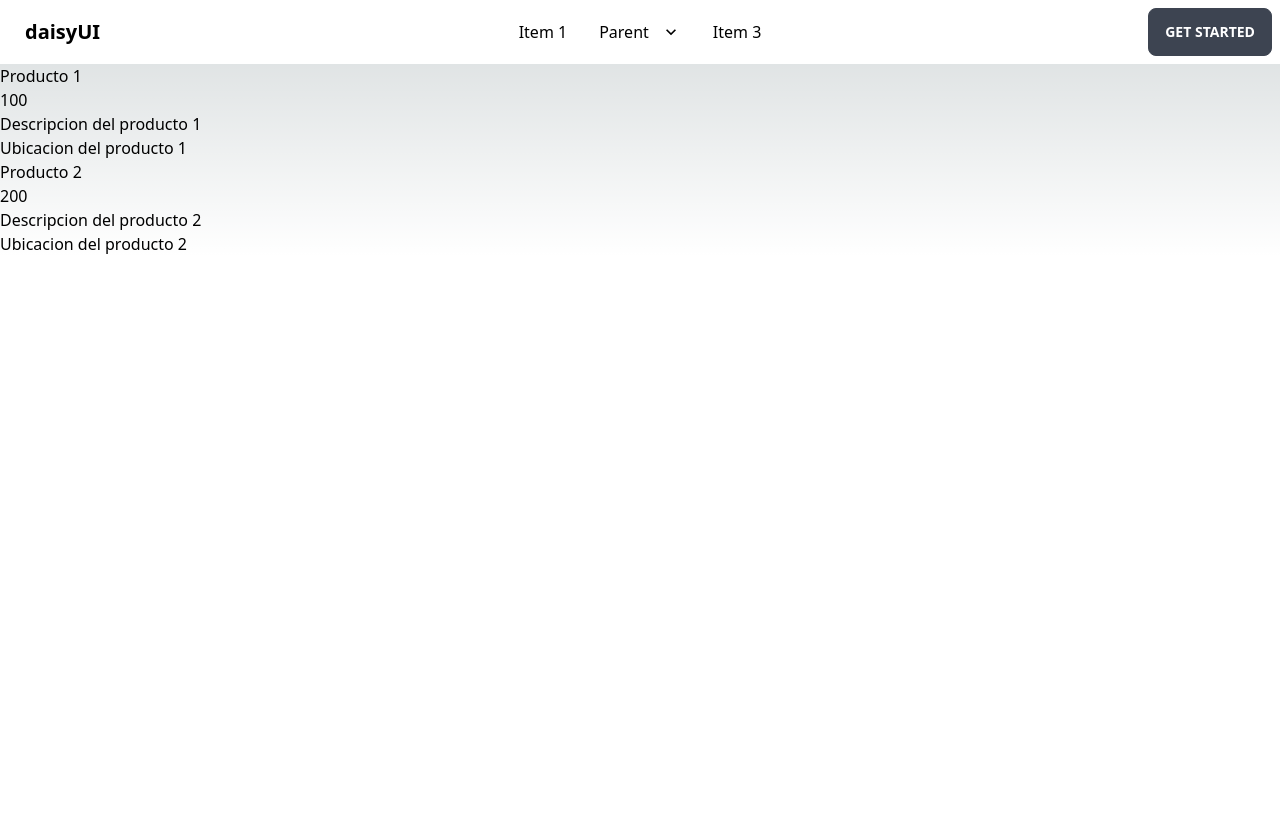
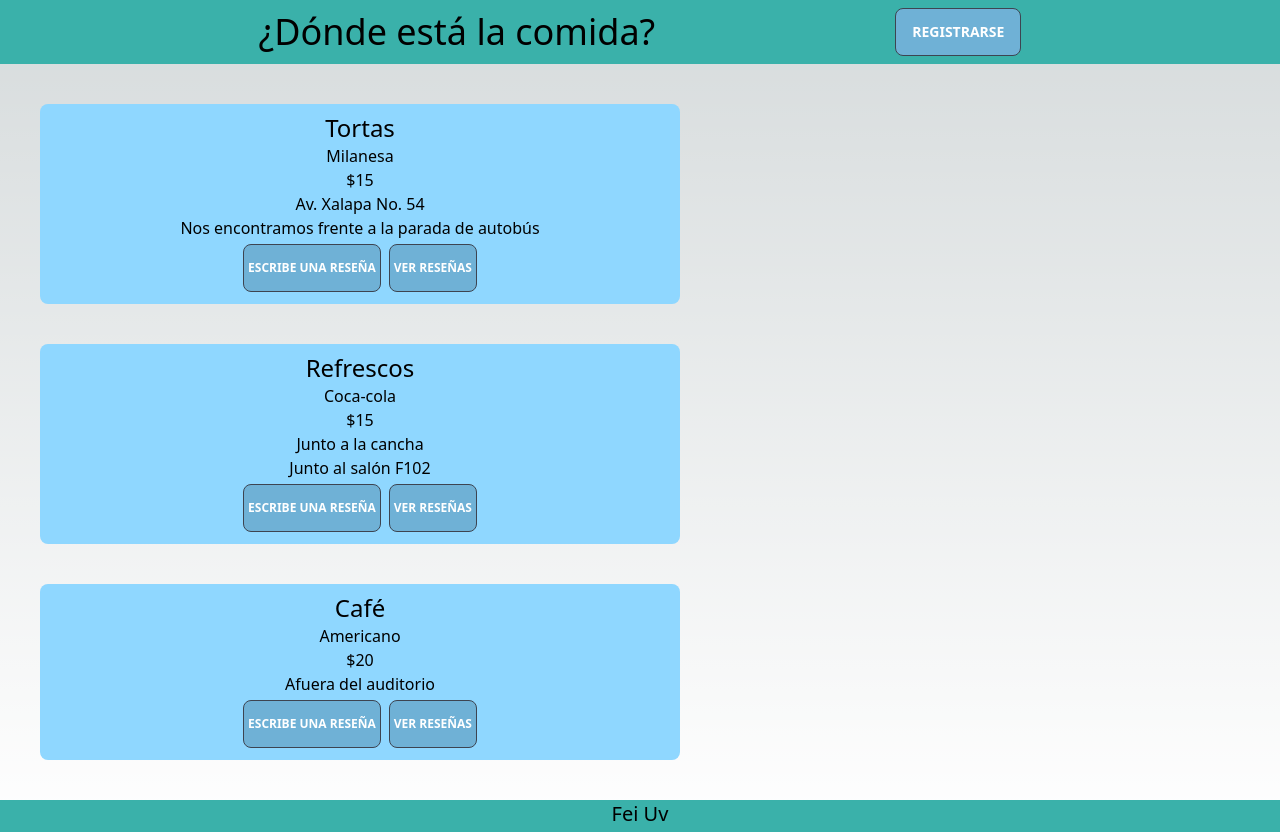
Before and after one commit to SirRobert-1/FindFood, a Next.js app: page /productos in a window 1280 px wide. Before the commit the page ends 800 px from the top, so only its background shows below. Built offline with nearby package versions, Linux system fonts and the light colour scheme.

Commit message:
feat:Avances en todas las secciones

```diff
--- a/src/components/CardProducto.jsx
+++ /dev/null
@@ -1,32 +0,0 @@
-import React from "react";
-
-export default function CardProducto() {
-  return (
-    <div>
-      <div class="bg-cardFood flex flex-col items-center rounded-xl w-3/4 md:w-2/5 m-auto p-5 mb-5">
-        <h1 class="text-2xl md:3xl mb-5">Tortas</h1>
-        <div class="mb-5">
-          <div class="flex flex-row">
-            <p class="mr-10">Milanesa</p>
-            <span>$20</span>
-          </div>
-          <div class="flex flex-row">
-            <p class="mr-10">Pastor</p>
-            <span>$20</span>
-          </div>
-          <div class="flex flex-row">
-            <p class="mr-10">Salchicha</p>
-            <span>$15</span>
-          </div>
-        </div>
-        <p>Avenida Xalapa No. 54</p>
-        <div class="mt-5">
-          <button class="bg-boton rounded-lg mr-5 p-1.5">
-            Escribe una reseña
-          </button>
-          <button class="bg-boton rounded-lg p-1.5">Ver reseñas</button>
-        </div>
-      </div>
-    </div>
-  );
-}
--- a/src/components/EditarPro.jsx
+++ b/src/components/EditarPro.jsx
@@ -3,7 +3,40 @@ import React from "react";
 export default function editarPro() {
   return (
     <div>
-      <h1>Editar producto</h1>
+      <div class="bg-cardFood w-3/4 md:w-2/5 px-5 rounded-xl">
+        <h1 class="text-center text-2xl md:text-3xl mb-10">
+          Edita tu producto
+        </h1>
+        <div class="flex flex-col items-center mb-10">
+          <input
+            type="text"
+            placeholder="Título"
+            className="input input-bordered w-full max-w-xs"
+          />
+          <div class="flex flex-col md:flex-row">
+            <input
+              type="text"
+              placeholder="Productos"
+              className="input input-bordered w-full max-w-xs"
+            />
+            <input
+              type="text"
+              placeholder="Precio"
+              className="input input-bordered w-full max-w-xs"
+            />
+          </div>
+          <input
+            type="text"
+            placeholder="Ubicación"
+            className="input input-bordered w-full max-w-xs"
+          />
+          <textarea
+            placeholder="Bio"
+            className="textarea textarea-bordered textarea-lg w-full max-w-xs"
+          ></textarea>
+          <button className="btn bg-boton text-white">Subir cambios</button>
+        </div>
+      </div>
     </div>
   );
 }
--- a/src/components/Navbar.jsx
+++ b/src/components/Navbar.jsx
@@ -1,97 +1,13 @@
 import React from "react";
+import Link from "next/link";
 
 function Navbar() {
   return (
-    <div className="navbar flex bg-base-100">
-      <div className="navbar-start">
-        <div className="dropdown">
-          <label tabIndex={0} className="btn btn-ghost lg:hidden">
-            <svg
-              xmlns="http://www.w3.org/2000/svg"
-              className="h-5 w-5"
-              fill="none"
-              viewBox="0 0 24 24"
-              stroke="currentColor"
-            >
-              <path
-                strokeLinecap="round"
-                strokeLinejoin="round"
-                strokeWidth="2"
-                d="M4 6h16M4 12h8m-8 6h16"
-              />
-            </svg>
-          </label>
-          <ul
-            tabIndex={0}
-            className="menu menu-compact dropdown-content mt-3 p-2 shadow bg-base-100 rounded-box w-52"
-          >
-            <li>
-              <a>Item 1</a>
-            </li>
-            <li tabIndex={0}>
-              <a className="justify-between">
-                Parent
-                <svg
-                  className="fill-current"
-                  xmlns="http://www.w3.org/2000/svg"
-                  width="24"
-                  height="24"
-                  viewBox="0 0 24 24"
-                >
-                  <path d="M8.59,16.58L13.17,12L8.59,7.41L10,6L16,12L10,18L8.59,16.58Z" />
-                </svg>
-              </a>
-              <ul className="p-2">
-                <li>
-                  <a>Submenu 1</a>
-                </li>
-                <li>
-                  <a>Submenu 2</a>
-                </li>
-              </ul>
-            </li>
-            <li>
-              <a>Item 3</a>
-            </li>
-          </ul>
-        </div>
-        <a className="btn btn-ghost normal-case text-xl">daisyUI</a>
-      </div>
-      <div className="navbar-center hidden lg:flex">
-        <ul className="menu menu-horizontal px-1">
-          <li>
-            <a>Item 1</a>
-          </li>
-          <li tabIndex={0}>
-            <a>
-              Parent
-              <svg
-                className="fill-current"
-                xmlns="http://www.w3.org/2000/svg"
-                width="20"
-                height="20"
-                viewBox="0 0 24 24"
-              >
-                <path d="M7.41,8.58L12,13.17L16.59,8.58L18,10L12,16L6,10L7.41,8.58Z" />
-              </svg>
-            </a>
-            <ul className="p-2">
-              <li>
-                <a>Submenu 1</a>
-              </li>
-              <li>
-                <a>Submenu 2</a>
-              </li>
-            </ul>
-          </li>
-          <li>
-            <a>Item 3</a>
-          </li>
-        </ul>
-      </div>
-      <div className="navbar-end">
-        <a className="btn">Get started</a>
-      </div>
+    <div className="navbar bg-navfoot justify-around md:justify-center">
+      <h1 className="text-2xl md:text-4xl md:mr-60">¿Dónde está la comida?</h1>
+      <button className="btn bg-boton text-white">
+        <Link href="/loginVendedor">{"Registrarse"}</Link>
+      </button>
     </div>
   );
 }
--- a/src/components/ReviewPro.jsx
+++ b/src/components/ReviewPro.jsx
@@ -8,12 +8,11 @@ export default function reviewPro() {
           ¿Qué te pareció el servicio?
         </h1>
         <div class="flex flex-col items-center">
-          <input
-            type="textarea"
-            placeholder="Escribe una opnión o sugerencia"
-            class="m-5 w-80 md:w-11/12 h-40 md:h-48"
-          />
-          <button class="bg-boton mb-5 rounded-lg p-1.5">Enviar reseña</button>
+          <textarea
+            placeholder="Escribe un comentario o sugerencia"
+            className="textarea textarea-bordered textarea-lg w-full max-w-xs"
+          ></textarea>
+          <button className="btn bg-boton text-white">Enviar reseña</button>
         </div>
       </div>
     </div>
--- a/src/components/layout/Layout.jsx
+++ b/src/components/layout/Layout.jsx
@@ -6,6 +6,9 @@ function Layout({ children }) {
     <div>
       <Navbar />
       <main>{children}</main>
+      <div className="bg-navfoot h-8 items-center">
+        <h1 className="text-center text-xl">Fei Uv</h1>
+      </div>
     </div>
   );
 }
--- a/src/pages/loginVendedor.jsx
+++ b/src/pages/loginVendedor.jsx
@@ -14,51 +14,39 @@ function LoginVendedor() {
 
   return (
     <div>
-      <div className="hero min-h-screen bg-base-200">
+      <div className="hero min-h-screen bg-white">
         <div className="hero-content flex-col lg:flex-row-reverse">
-          <div className="text-center lg:text-left">
-            <h1 className="text-5xl font-bold">Login now!</h1>
-            <p className="py-6">
-              Provident cupiditate voluptatem et in. Quaerat fugiat ut assumenda
-              excepturi exercitationem quasi. In deleniti eaque aut repudiandae
-              et a id nisi.
-            </p>
-          </div>
-          <div className="card flex-shrink-0 w-full max-w-sm shadow-2xl bg-base-100">
+          <div className="card flex-shrink-0 w-full max-w-sm shadow-2xl bg-gray-300">
             <div className="card-body">
+              <h1 className="text-black text-2xl">Registrate como vendedor</h1>
               <div className="form-control">
                 <label className="label">
-                  <span className="label-text">Email</span>
+                  <span className="label-text text-black">Correo</span>
                 </label>
                 <input
                   type="text"
-                  placeholder="email"
+                  placeholder="Correo"
                   className="input input-bordered"
                   ref={email}
                 />
               </div>
               <div className="form-control">
                 <label className="label">
-                  <span className="label-text">Password</span>
+                  <span className="label-text text-black">Contraseña</span>
                 </label>
                 <input
                   type="text"
-                  placeholder="password"
+                  placeholder="Contraseña"
                   className="input input-bordered"
                   ref={password}
                 />
-                <label className="label">
-                  <a href="#" className="label-text-alt link link-hover">
-                    Forgot password?
-                  </a>
-                </label>
               </div>
               <div className="form-control mt-6">
                 <button
                   className="btn btn-primary"
                   onClick={() => handleSubmit()}
                 >
-                  Login
+                  Registrarse
                 </button>
               </div>
             </div>
--- a/src/pages/misProductos.jsx
+++ /dev/null
@@ -1,45 +0,0 @@
-import React from "react";
-
-function misProductos() {
-  return (
-    <div>
-      <div class="bg-gray-300 w-3/4 md:w-2/5 m-auto px-5 rounded-xl">
-        <h1 class="text-center text-2xl md:text-3xl mb-10">
-          Edita tu producto
-        </h1>
-        <div class="flex flex-col items-center mb-10">
-          <input
-            type="text"
-            placeholder="Título"
-            class="w-80 md:w-11/12 h-10 mb-5"
-          />
-          <div class="flex flex-col md:flex-row">
-            <input
-              type="text"
-              placeholder="Productos"
-              class="w-80 md:w-96 h-10 mb-5 md:mr-2"
-            />
-            <input
-              type="text"
-              placeholder="Precio"
-              class="w-80 md:w-16 h-10 mb-5"
-            />
-          </div>
-          <input
-            type="text"
-            placeholder="Ubicación"
-            class="w-80 md:w-11/12 h-10 mb-5"
-          />
-          <input
-            type="textarea"
-            placeholder="Descripción opcional"
-            class="w-80 md:w-11/12 h-20 mb-5"
-          />
-          <button class="bg-boton p-1.5 mb-5 rounded-lg">Subir cambios</button>
-        </div>
-      </div>
-    </div>
-  );
-}
-
-export default misProductos;
--- a/src/pages/productos.jsx
+++ b/src/pages/productos.jsx
@@ -3,10 +3,11 @@ import React from "react";
 const productosData = [
   {
     id: 1,
-    nombre: "Producto 1",
-    precio: 100,
-    descripcion: "Descripcion del producto 1",
-    ubicacion: "Ubicacion del producto 1",
+    titulo: "Tortas",
+    productos: "Milanesa",
+    precio: 15,
+    ubicacion: "Av. Xalapa No. 54",
+    descripcion: "Nos encontramos frente a la parada de autobús",
     reviews: [
       {
         id: 1,
@@ -20,10 +21,29 @@ const productosData = [
   },
   {
     id: 2,
-    nombre: "Producto 2",
-    precio: 200,
-    descripcion: "Descripcion del producto 2",
-    ubicacion: "Ubicacion del producto 2",
+    titulo: "Refrescos",
+    productos: "Coca-cola",
+    precio: 15,
+    ubicacion: "Junto a la cancha",
+    descripcion: "Junto al salón F102",
+    reviews: [
+      {
+        id: 1,
+        comentario: "Comentario 1",
+      },
+      {
+        id: 2,
+        comentario: "Comentario 2",
+      },
+    ],
+  },
+  {
+    id: 3,
+    titulo: "Café",
+    productos: "Americano",
+    precio: 20,
+    ubicacion: "Afuera del auditorio",
+    descripcion: "",
     reviews: [
       {
         id: 1,
@@ -42,11 +62,21 @@ export default function Productos() {
     <div>
       {productosData.map((producto) => {
         return (
-          <div key={producto.id}>
-            <h1>{producto.nombre}</h1>
-            <h2>{producto.precio}</h2>
-            <h3>{producto.descripcion}</h3>
-            <h4>{producto.ubicacion}</h4>
+          <div
+            key={producto.id}
+            className="bg-cardFood m-10 p-2 md:p-2 text-black rounded-lg text-center text-md md:w-1/2"
+          >
+            <h1 className="text-2xl">{producto.titulo}</h1>
+            <h2>{producto.productos}</h2>
+            <h2>${producto.precio}</h2>
+            <h2>{producto.ubicacion}</h2>
+            <h2>{producto.descripcion}</h2>
+            <button className="btn bg-boton text-white text-xs m-1 px-1">
+              Escribe una reseña
+            </button>
+            <button className="btn bg-boton text-white text-xs m-1 px-1">
+              Ver reseñas
+            </button>
           </div>
         );
       })}
```
Also changed, not shown: src/pages/index.jsx (+15 -2 lines), src/pages/registroProducto.jsx (+10 -11 lines), assets/icons/lupa.svg (added), assets/icons/user.svg (added).
